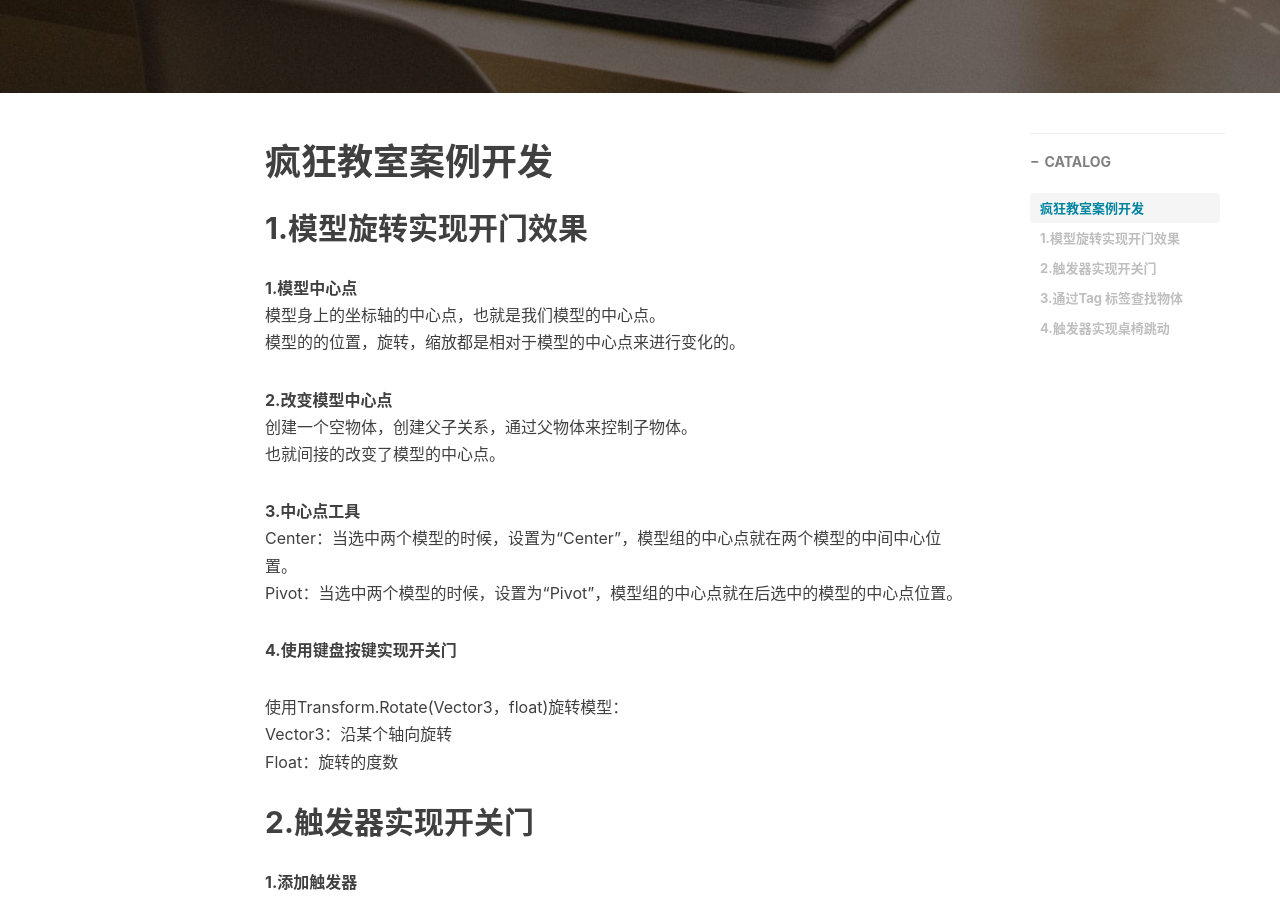
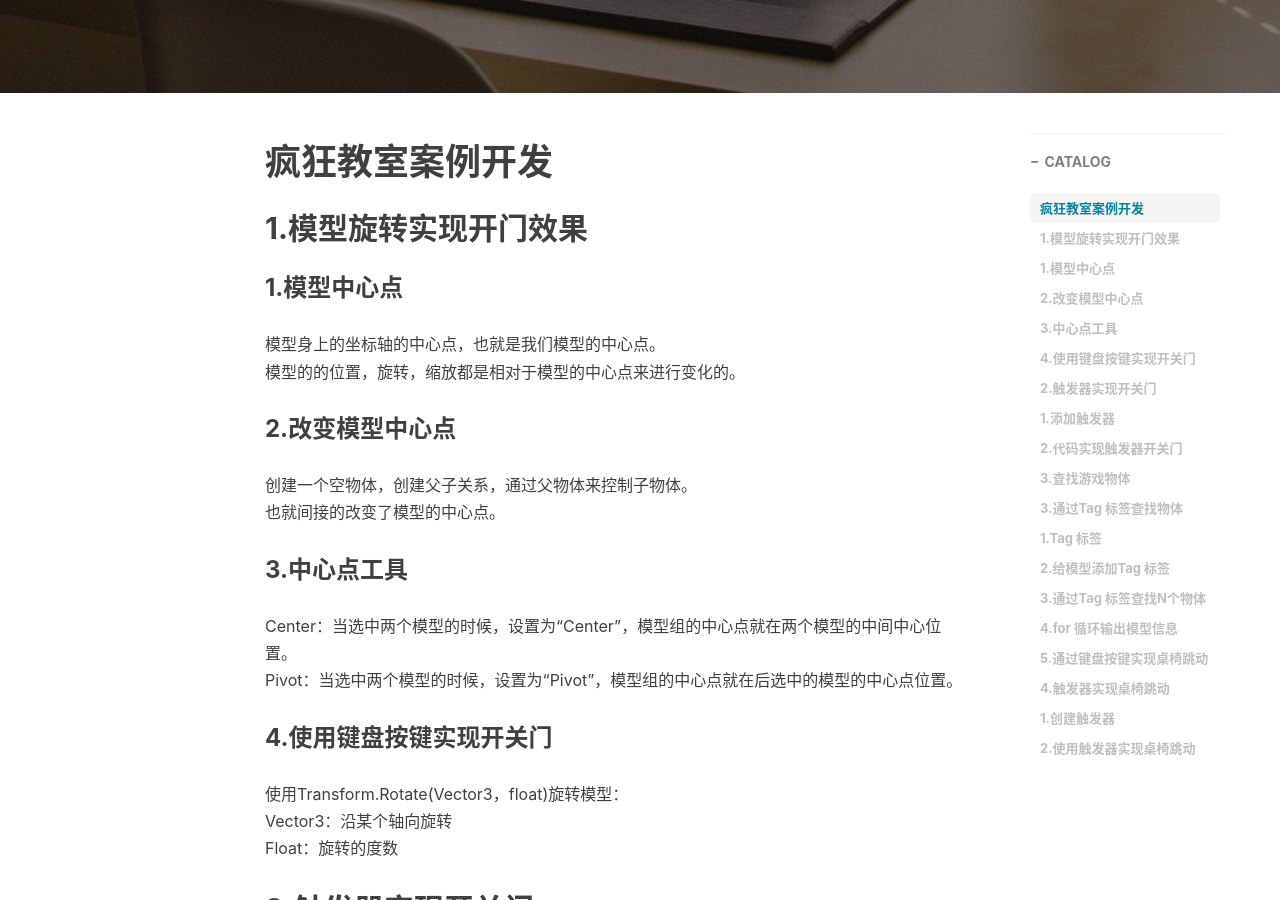
Before and after one commit to AIaimuti/aiaimuti.github.io, a Jekyll site: the page built from _posts/2020-4-5-Crazy_desk.md, in a window 1280 px wide and 900 px high, scrolled down 430 px. Built offline with Jekyll 4.4.1, drawn with Linux system fonts in a browser that asks for light colours; nearby versions of some CDN libraries; comment, search, counter and statistics services are not loaded.

Commit message:
Update 2020-4-5-Crazy_desk.md

```diff
--- a/_posts/2020-4-5-Crazy_desk.md
+++ b/_posts/2020-4-5-Crazy_desk.md
@@ -11,69 +11,63 @@ tags:
 ---
 
 # 疯狂教室案例开发
-
 ## 1.模型旋转实现开门效果
-
-**1.模型中心点<br>**
+### 1.模型中心点
 模型身上的坐标轴的中心点，也就是我们模型的中心点。<br>
 模型的的位置，旋转，缩放都是相对于模型的中心点来进行变化的。
 
-**2.改变模型中心点**<br>
+### 2.改变模型中心点
 创建一个空物体，创建父子关系，通过父物体来控制子物体。<br>
 也就间接的改变了模型的中心点。
 
-**3.中心点工具**<br>
+### 3.中心点工具
 Center：当选中两个模型的时候，设置为“Center”，模型组的中心点就在两个模型的中间中心位置。<br>
 Pivot：当选中两个模型的时候，设置为“Pivot”，模型组的中心点就在后选中的模型的中心点位置。
 
-**4.使用键盘按键实现开关门**<br>
-
+### 4.使用键盘按键实现开关门
 使用Transform.Rotate(Vector3，float)旋转模型：<br>
 Vector3：沿某个轴向旋转<br>
 Float：旋转的度数
 
 ## 2.触发器实现开关门
-
-**1.添加触发器**<br>
+### 1.添加触发器
 创建一个空物体，添加“Box Collider”组件，并设置大小和中心点；<br>
 将“Box Collider”勾选“Is Trigger”变成触发器；
 
-**2.代码实现触发器开关门**<br>
+### 2.代码实现触发器开关门
 OnTriggerEnter()<br>
 OnTriggerExit()
 
-**3.查找游戏物体**<br>
+### 3.查找游戏物体
 GameObject.Find(string)：[静态方法] 通过名字查找游戏物体<br>
 String 游戏物体的名字
 
 ## 3.通过Tag 标签查找物体
-
-**1.Tag 标签**<br>
+### 1.Tag 标签
 标签可以起到标识，区分的作用。<br>
 同一类的模型，我们可以根据需要给他们设置成统一的标签。<br>
 
-**2.给模型添加Tag 标签**<br>
+### 2.给模型添加Tag 标签
 选中一个模型，在模型的Inspector 面板上的顶部位置，设置Tag 选项为一个具体的标签。<br>
 如果说引擎提供的标签没有自己想要的标签，可以自己手动添加新标签。
 
-**3.通过Tag 标签查找N个物体**<br>
+### 3.通过Tag 标签查找N个物体
 GameObject.FindGameObjectsWithTag(string)：[静态方法]<br>
 通过特定的标签，查找到所有“贴有”该标签的游戏物体，返回一个数组。<br>
 String：标签名
 
-**4.for 循环输出模型信息**<br>
+### 4.for 循环输出模型信息
 通过for 循环遍历FindGameObjectsWithTag（）方法返回的数组，输出游戏物体的信息。
 
-**5.通过键盘按键实现桌椅跳动**<br>
+### 5.通过键盘按键实现桌椅跳动
 按下某键，桌椅全部上移2 米；<br>
 抬起某键，桌椅全部下移2 米；
 
 ## 4.触发器实现桌椅跳动
-
-**1.创建触发器**<br>
+### 1.创建触发器
 在桌椅的范围内，创建一个空物体，然后添加Box Collider，并调整大小。<br>
 最后勾选“Is Trigger”属性。
 
-**2.使用触发器实现桌椅跳动**<br>
+### 2.使用触发器实现桌椅跳动
 OnTriggerEnter ()<br>
 OnTriggerExit ()
```
